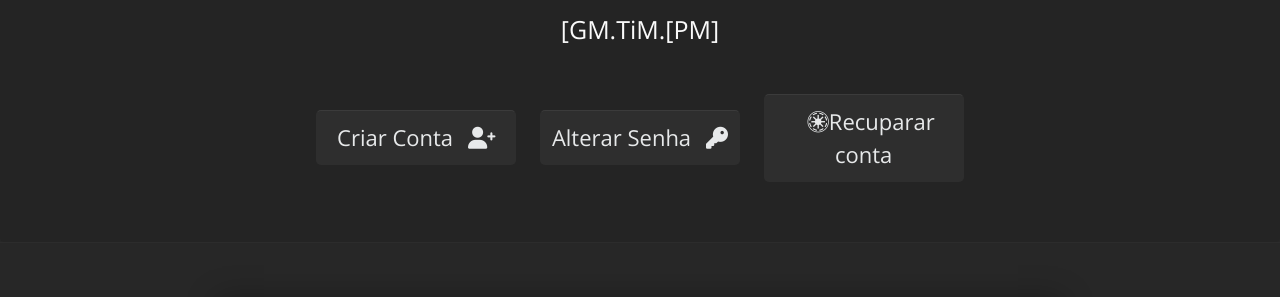
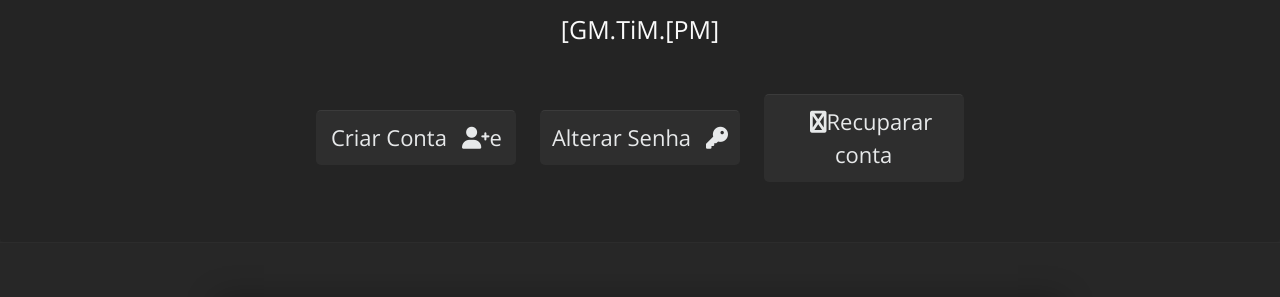
Before and after one commit to conquermedieval/conquermedieval.github.io, a Jekyll site: the page built from acesso.html, in a window 1280 px wide. Shown: the part 272-569 px from the top of the page. Built offline with Jekyll 4.4.1, drawn with Linux system fonts in a browser that asks for light colours.

Commit message:
Update acesso.html

```diff
--- a/acesso.html
+++ b/acesso.html
@@ -9,13 +9,13 @@ title: Acesso
         <p>[GM.TiM.[PM]</p>
         <div>
             <a class="btn" role="button" target="_blank" href="http://130.185.238.100/www/registrar.php">
-                Criar Conta<i class="fa-solid fa-user-plus"></i>
+                Criar Conta<i class="fa-solid fa-user-plus"></i>e
             </a>
             <a class="btn" role="button" target="_blank" href="http://130.185.238.100/www/alterar_senha.php">
                 Alterar Senha<i class="fa-solid fa-key"></i>
             </a>
             <a class="btn" role="button" target="_blank" href="https://conquermedieval.atlassian.net/servicedesk/customer/portal/2/group/2/create/13">
-                <i class="fa-brands fa-galactic-republic"></i>Recuparar conta
+                <i class="fa-brands fa-user-shield"></i>Recuparar conta
             </a>
             </div>
         </div>
```
